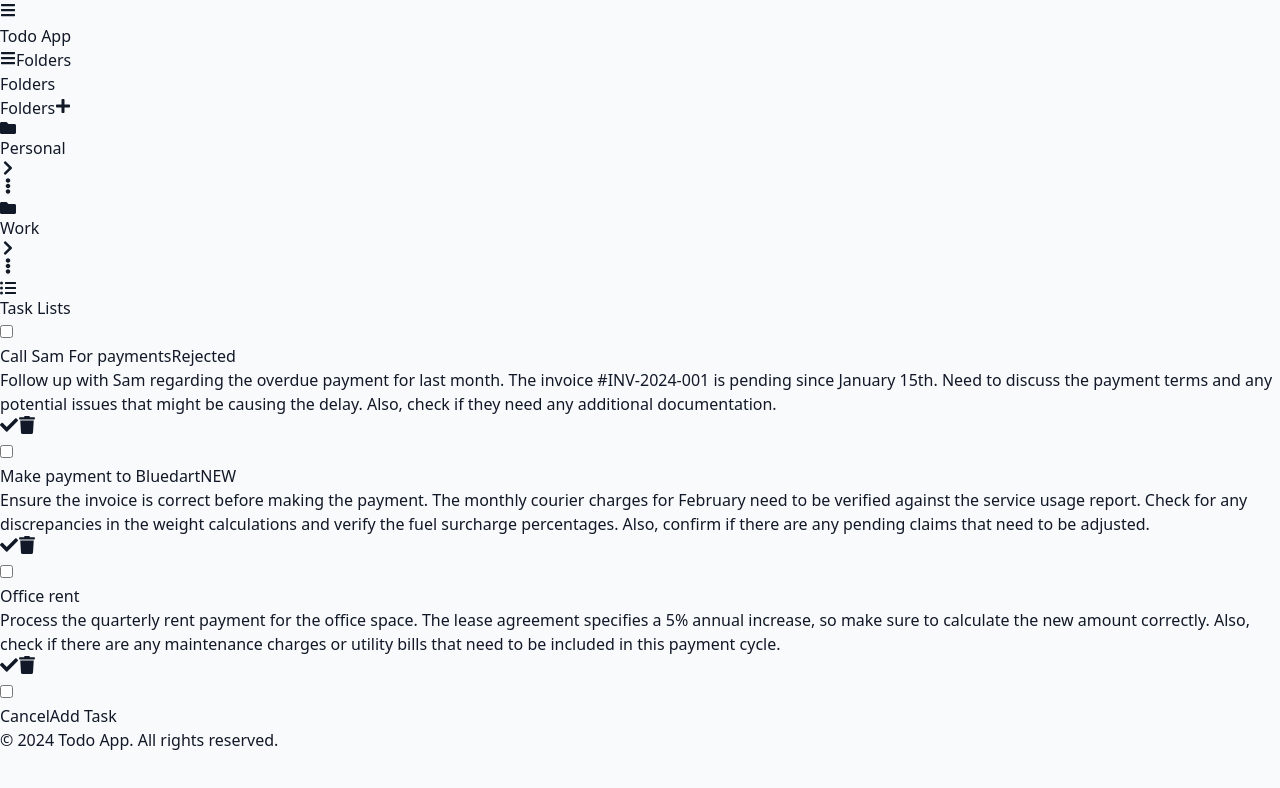
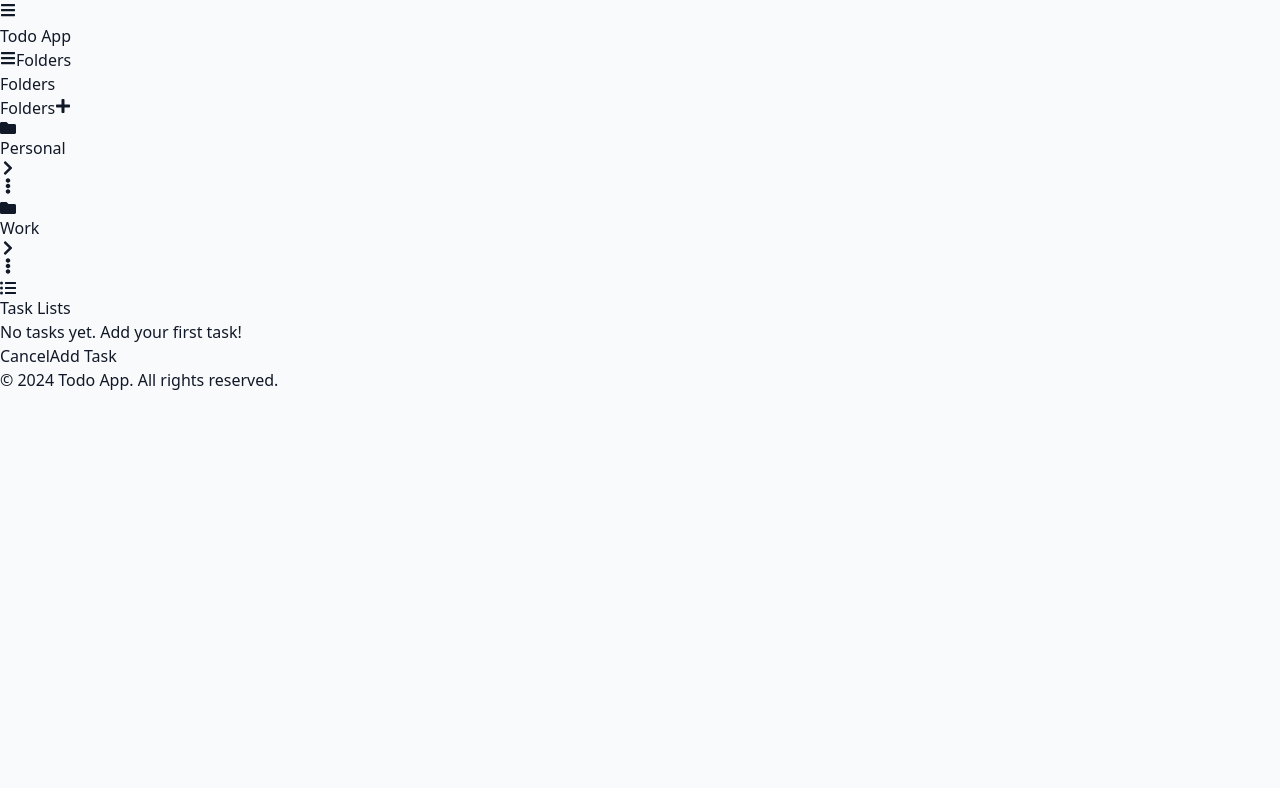
Before and after one commit to lufias/todo-repo-demo, a React app: page / in a window 1280 px wide. Shown: the top 788 px of the page. Built offline with nearby package versions, Linux system fonts and the light colour scheme; the HTML template or start-up script is replaced by a standard one.

Commit message:
Show placeholder on empty data

```diff
--- a/src/components/TaskList.tsx
+++ b/src/components/TaskList.tsx
@@ -2,41 +2,51 @@ import { FaListUl } from 'react-icons/fa';
 import TaskItem from './TaskItem';
 import { Virtuoso } from 'react-virtuoso';
 
-const tasks = [
-  {
-    title: 'Call Sam For payments',
-    author: 'Bob',
-    status: 'rejected',
-    color: 'yellow',
-    description: 'Follow up with Sam regarding the overdue payment for last month. The invoice #INV-2024-001 is pending since January 15th. Need to discuss the payment terms and any potential issues that might be causing the delay. Also, check if they need any additional documentation.'
-  },
-  {
-    title: 'Make payment to Bluedart',
-    author: 'Johnny',
-    status: 'new',
-    color: 'blue',
-    description: 'Ensure the invoice is correct before making the payment. The monthly courier charges for February need to be verified against the service usage report. Check for any discrepancies in the weight calculations and verify the fuel surcharge percentages. Also, confirm if there are any pending claims that need to be adjusted.'
-  },
-  {
-    title: 'Office rent',
-    author: 'Samino!',
-    color: 'blue',
-    description: 'Process the quarterly rent payment for the office space. The lease agreement specifies a 5% annual increase, so make sure to calculate the new amount correctly. Also, check if there are any maintenance charges or utility bills that need to be included in this payment cycle.'
-  },
-  {
-    title: 'Office grocery shopping',
-    author: 'Tida',
-    color: 'blue',
-    description: 'Buy snacks, coffee, and cleaning supplies for the office kitchen. Make sure to get organic coffee beans from the preferred supplier, and stock up on healthy snack options. Don\'t forget to check the inventory of cleaning supplies and restock any items that are running low. Also, verify the expiry dates of existing items.'
-  },
-  {
-    title: 'Ask for Lunch to Clients',
-    author: 'Office Admin',
-    color: 'green',
-    description: 'Coordinate with the visiting clients for their lunch preferences. We have a team of 5 people coming in for the quarterly review meeting. Need to check dietary restrictions, preferred cuisine, and any specific restaurant preferences. Also, make sure to book a table in advance and inform the restaurant about the exact number of people.'
-  },
-  // Add more tasks here to test virtual scrolling
-];
+// const tasks = [
+//   {
+//     title: 'Call Sam For payments',
+//     author: 'Bob',
+//     status: 'rejected',
+//     color: 'yellow',
+//     description: 'Follow up with Sam regarding the overdue payment for last month. The invoice #INV-2024-001 is pending since January 15th. Need to discuss the payment terms and any potential issues that might be causing the delay. Also, check if they need any additional documentation.'
+//   },
+//   {
+//     title: 'Make payment to Bluedart',
+//     author: 'Johnny',
+//     status: 'new',
+//     color: 'blue',
+//     description: 'Ensure the invoice is correct before making the payment. The monthly courier charges for February need to be verified against the service usage report. Check for any discrepancies in the weight calculations and verify the fuel surcharge percentages. Also, confirm if there are any pending claims that need to be adjusted.'
+//   },
+//   {
+//     title: 'Office rent',
+//     author: 'Samino!',
+//     color: 'blue',
+//     description: 'Process the quarterly rent payment for the office space. The lease agreement specifies a 5% annual increase, so make sure to calculate the new amount correctly. Also, check if there are any maintenance charges or utility bills that need to be included in this payment cycle.'
+//   },
+//   {
+//     title: 'Office grocery shopping',
+//     author: 'Tida',
+//     color: 'blue',
+//     description: 'Buy snacks, coffee, and cleaning supplies for the office kitchen. Make sure to get organic coffee beans from the preferred supplier, and stock up on healthy snack options. Don\'t forget to check the inventory of cleaning supplies and restock any items that are running low. Also, verify the expiry dates of existing items.'
+//   },
+//   {
+//     title: 'Ask for Lunch to Clients',
+//     author: 'Office Admin',
+//     color: 'green',
+//     description: 'Coordinate with the visiting clients for their lunch preferences. We have a team of 5 people coming in for the quarterly review meeting. Need to check dietary restrictions, preferred cuisine, and any specific restaurant preferences. Also, make sure to book a table in advance and inform the restaurant about the exact number of people.'
+//   },
+//   // Add more tasks here to test virtual scrolling
+// ];
+
+type Task = {
+  title: string;
+  author: string;
+  status?: string;
+  color: string;
+  description: string;
+};
+
+const tasks: Task[] = [];
 
 export default function TaskList() {
   return (
@@ -47,6 +57,11 @@ export default function TaskList() {
         <h2 className="text-lg font-semibold text-gray-800">Task Lists</h2>
       </div>
       {/* Task List with Virtuoso */}
+      {tasks.length === 0 ? (
+        <div className="flex items-center justify-center h-96 text-gray-400 text-lg">
+          No tasks yet. Add your first task!
+        </div>
+      ) : (
         <Virtuoso
           style={{ height: 384 }} // 24rem, similar to max-h-96
           totalCount={tasks.length}
@@ -64,6 +79,7 @@ export default function TaskList() {
             );
           }}
         />
+      )}
       {/* Footer */}
       <div className="flex justify-end gap-4 px-6 py-4 bg-white border-t">
         <button className="text-blue-600 hover:underline font-medium">Cancel</button>
```
Lines whose indentation alone changed are shown as unchanged.
